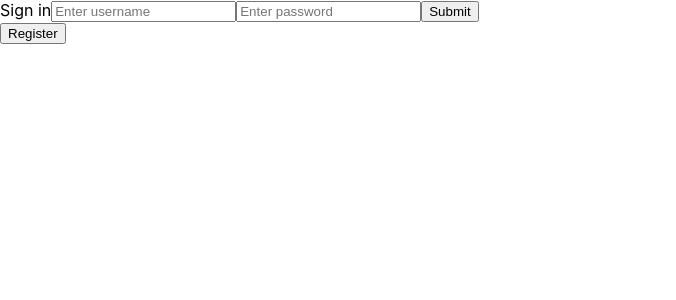
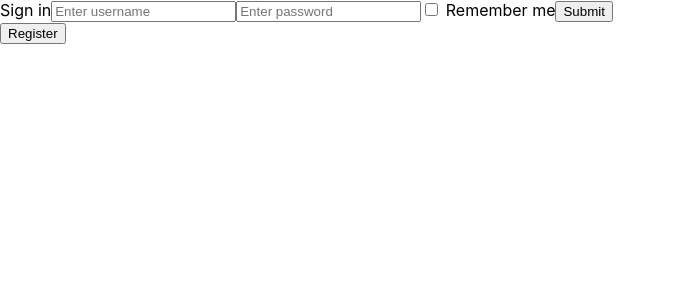
Before and after one commit to RasyadiAbdoellah/crud-client, a React (Create React App) app: page / in a window 1280 px wide. Shown: the top 300 px of the page, without its empty margins (0-676 px from the left). Built offline with nearby package versions, Linux system fonts and the light colour scheme.

Commit message:
add sessionStorage and localStorage  auth

```diff
--- a/src/components/App.js
+++ b/src/components/App.js
@@ -7,9 +7,19 @@ export default class App extends Component {
   constructor(props) {
     super(props);
 
+    let isAuth, user;
+    if (sessionStorage.length !== 0) {
+      user = JSON.parse(sessionStorage.getItem('user'));
+    }
+    if (localStorage.length !== 0) {
+      user = JSON.parse(localStorage.getItem('user'));
+    }
+
+    isAuth = user ? true : false;
+
     this.state = {
-      isAuth: false,
-      user: null,
+      isAuth,
+      user,
       todos: []
     };
   }
--- a/src/components/Auth.js
+++ b/src/components/Auth.js
@@ -10,12 +10,14 @@ export default class Auth extends Component {
       isSignIn: true,
       username: '',
       password: '',
-      passConfirm: ''
+      passConfirm: '',
+      remeberMe: false
     };
   }
 
   changeHandler = event => {
-    this.setState({ [event.target.name]: event.target.value });
+    const value = event.target.type === 'checkbox' ? event.target.checked : event.target.value;
+    this.setState({ [event.target.name]: value });
   };
 
   toggleSignIn = () => {
@@ -40,6 +42,10 @@ export default class Auth extends Component {
       })
       .then(res => {
         res.data.token = { Authorization: `Bearer ${res.data.token}` };
+        if (this.state.rememberMe) {
+          localStorage.setItem('user', JSON.stringify(res.data));
+        }
+        sessionStorage.setItem('user', JSON.stringify(res.data));
         this.props.authDataHandler(res.data);
       })
       .catch(err => {
@@ -91,6 +97,7 @@ export default class Auth extends Component {
               />
             </>
           )}
+          <input name='rememberMe' type='checkbox' onChange={this.changeHandler} /> Remember me
           <input type='submit' />
         </form>
 
--- a/src/components/UserActions.js
+++ b/src/components/UserActions.js
@@ -38,6 +38,8 @@ export default class UserActions extends Component {
   };
 
   signOut = () => {
+    localStorage.clear();
+    sessionStorage.clear();
     axios
       .delete(API_URL + '/sign-out', {
         headers: this.props.user.token
```
